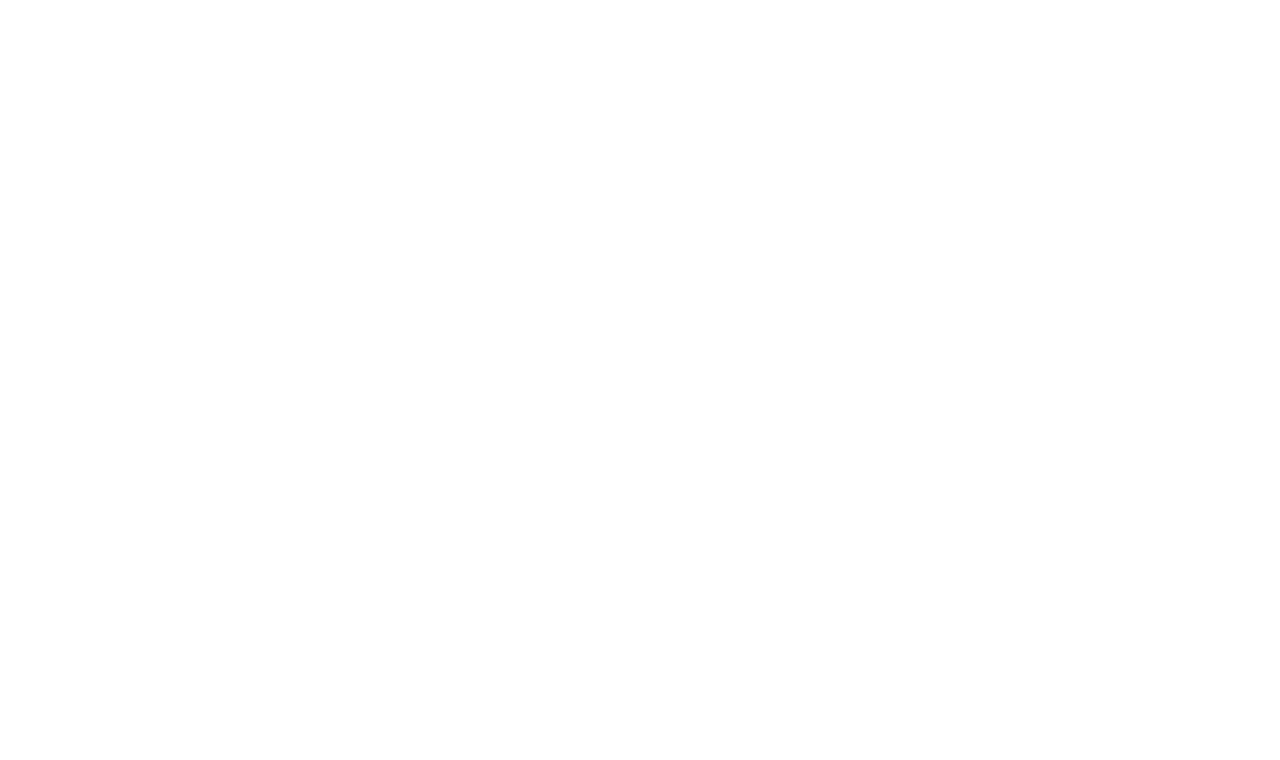
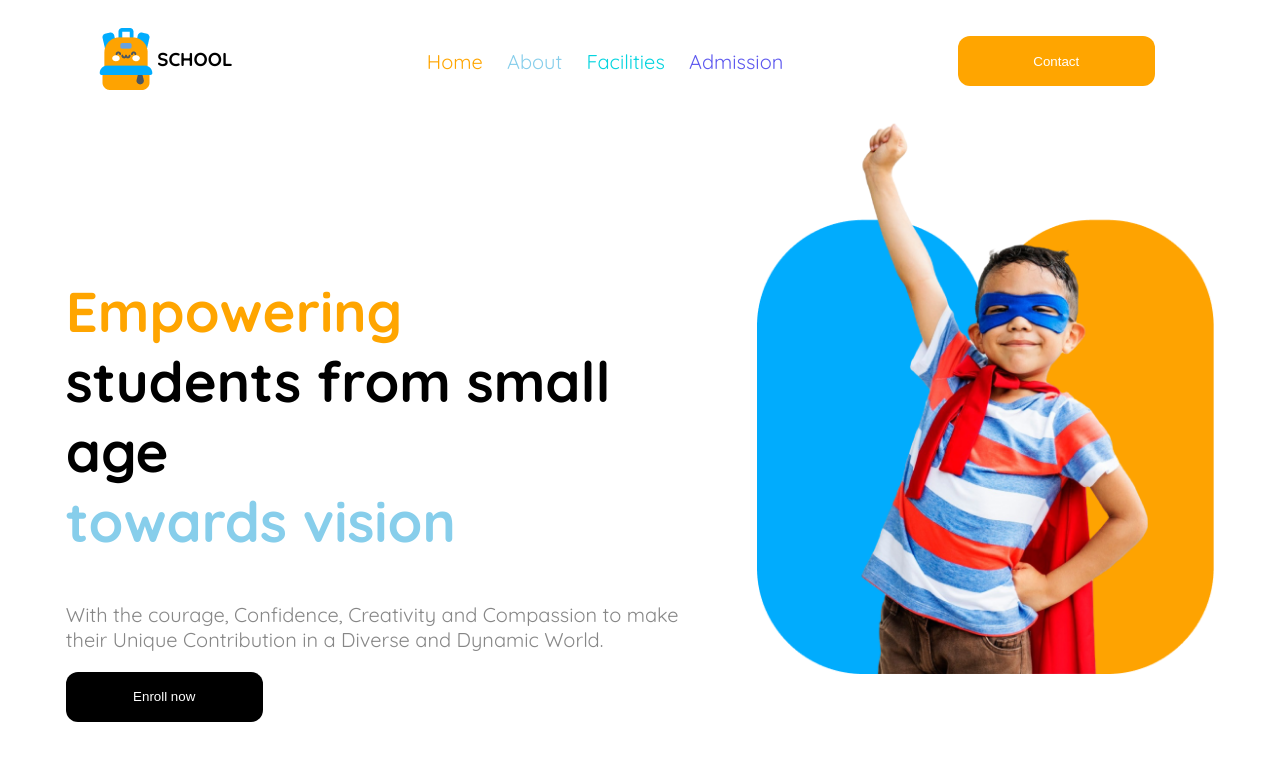
Before and after one commit to omar-fayed99/b11-a2-kids-school-, a plain HTML site: page index.html in a window 1280 px wide. Drawn offline with Linux system fonts and the light colour scheme.

Commit message:
banner responsive added

```diff
--- a/index.html
+++ b/index.html
@@ -3,9 +3,50 @@
 <head>
     <meta charset="UTF-8">
     <meta name="viewport" content="width=, initial-scale=1.0">
-    <title>Document</title>
+    <title>Kids School</title>
+    <link rel="preconnect" href="https://fonts.googleapis.com">
+    <link rel="preconnect" href="https://fonts.gstatic.com" crossorigin>
+    <link href="https://fonts.googleapis.com/css2?family=Quicksand:wght@300..700&display=swap" rel="stylesheet">
+    <link rel="stylesheet" href="https://cdnjs.cloudflare.com/ajax/libs/font-awesome/6.7.2/css/all.min.css" integrity="sha512-Evv84Mr4kqVGRNSgIGL/F/aIDqQb7xQ2vcrdIwxfjThSH8CSR7PBEakCr51Ck+w+/U6swU2Im1vVX0SVk9ABhg==" crossorigin="anonymous" referrerpolicy="no-referrer" />
+    <link rel="stylesheet" href="style/a2.css">
 </head>
-<body>
+<body class="quicksand">
+    <header>
+      <nav class="schoolnav">
+        <div class="schoolbanner">
+            <div class="sch-logo">
+                <div class="logo-img"><img src="assets/logo.png" alt=""></div>
+                <div><h3 class="sch-logo-title">SCHOOL</h3></div>
+                <div class="icon">
+                    <p><i class="fa-solid fa-bars"></i></p>
+                </div>
 
-</body>
+            </div>
+
+        </div>
+        <div class="schoolink">
+            <a href="" class="link" id="home">Home</a>
+            <a href="" class="link" id="about">About</a>
+            <a href="" class="link" id="fac">Facilities</a>
+            <a href="" class="link" id="admission">Admission</a>
+        </div>
+        <button class="btn-primary">Contact</button>
+    </nav>
+
+    <div id="line"></div>
+    <!-- banner -->
+     <div class="banner">
+        <div class="banner-content">
+            <h2 class="banner-title"><span id="bg1">Empowering</span><br>
+                students from small age <br><span id="bg2">towards vision</span></h2>
+            <p class="banner-dis">With the courage, Confidence, Creativity and Compassion to make their Unique Contribution in a Diverse and Dynamic World.</p>
+            <button class="banner-btn">Enroll now</button>
+        </div>
+        <img src="assets/hero-kids.png" alt="" class="banner-img">
+     </div>
+    </header>
+
+
+
+   </body>
 </html>
--- a/style/a2.css
+++ b/style/a2.css
@@ -0,0 +1,118 @@
+.quicksand{
+  font-family: "Quicksand", serif;
+  font-optical-sizing: auto;
+  font-weight: weight;
+  font-style: normal;
+}
+/* nav section */
+.schoolnav{
+    max-width: 1440px;
+    max-height: 100px;
+    display: flex;
+    justify-content: space-around;
+    align-items: center;
+    padding-top: 20px;
+    padding-bottom: 20px;
+    margin: 0 auto;
+}
+.sch-logo{
+    display: flex;
+}
+.icon{
+    width: 1.8rem;
+    height: 1.8rem;
+    display: none;
+}
+
+.schoolink{
+    max-width: 380px;
+    max-height: 30px;
+}
+.link{
+    max-width: 380px;
+    max-height: 30px;
+    text-decoration: none;
+    font-size: 1.25rem;
+    font-weight: medium;
+    margin-left: 1.24rem;
+}
+#home{color: orange;}
+#about{color: skyblue;}
+#fac{color: #05D4DF;}
+#admission{color: #5D58EF;}
+.btn-primary{
+    width: 197px;
+    height: 50px;
+    background-color: orange;
+    color: white;
+    border: none;
+    border-radius: 12px;
+    margin-right: 30px;
+}
+/* banner section */
+.banner{
+    display: flex;
+    justify-content: space-around;
+    align-items: center;
+    max-width: 1150px;
+    max-height: 575px;
+    margin: 0 auto;
+    gap: 50px;
+}
+.banner-content{
+    max-width: 40rem;
+    max-height: 20.6rem;
+    gap: 1.5rem;
+}
+.banner-title{
+    font-size: 3.5rem;
+    font-weight: bold;
+    color: black;
+}
+#bg1{color: orange;}
+#bg2{color: skyblue;}
+.banner-dis{
+    font-size: 1.25rem;
+    font-weight: regular;
+    color: rgba(0, 0, 0, 0.474);
+}
+.banner-btn{
+    background-color: black;
+    width: 12.3rem;
+    height: 3.1rem;
+    color: white;
+    border: none;
+    border-radius: 12px;
+}
+.banner-img{
+    max-width: 29.25rem;
+    max-height: 35rem;
+}
+/* banner end */
+@media screen and (max-width:576px) {
+    .banner{
+        flex-direction: column-reverse;
+
+    }
+    .banner-img{
+        width: 80%;
+    }
+    .banner-content{width: 90%;}
+    .btn-primary,.schoolink{
+        display: none;
+    }
+    .icon{display: block;}
+    .sch-logo-title{display: none;}
+    .sch-logo{
+        width: 390px;
+        height: 70px;
+        display: flex;
+        justify-content: space-around;
+
+    }
+    #line{
+        height: 4px;
+        width: 100%;
+        background-color: orange;
+        display: inline-block;
+}
```
Also changed, not shown: assets/bars-solid.svg (added), assets/bg.png (added), assets/dribble.png (added), assets/elementary.png (added), assets/fb.png (added), assets/google+.png (added), assets/hamburger.png (added), assets/hero-kids.png (added), assets/kinder.png (added), assets/logo.png (added), assets/middle.png (added), assets/story-1.png (added), assets/story-2.png (added), assets/story-3.png (added), 3 more files.
